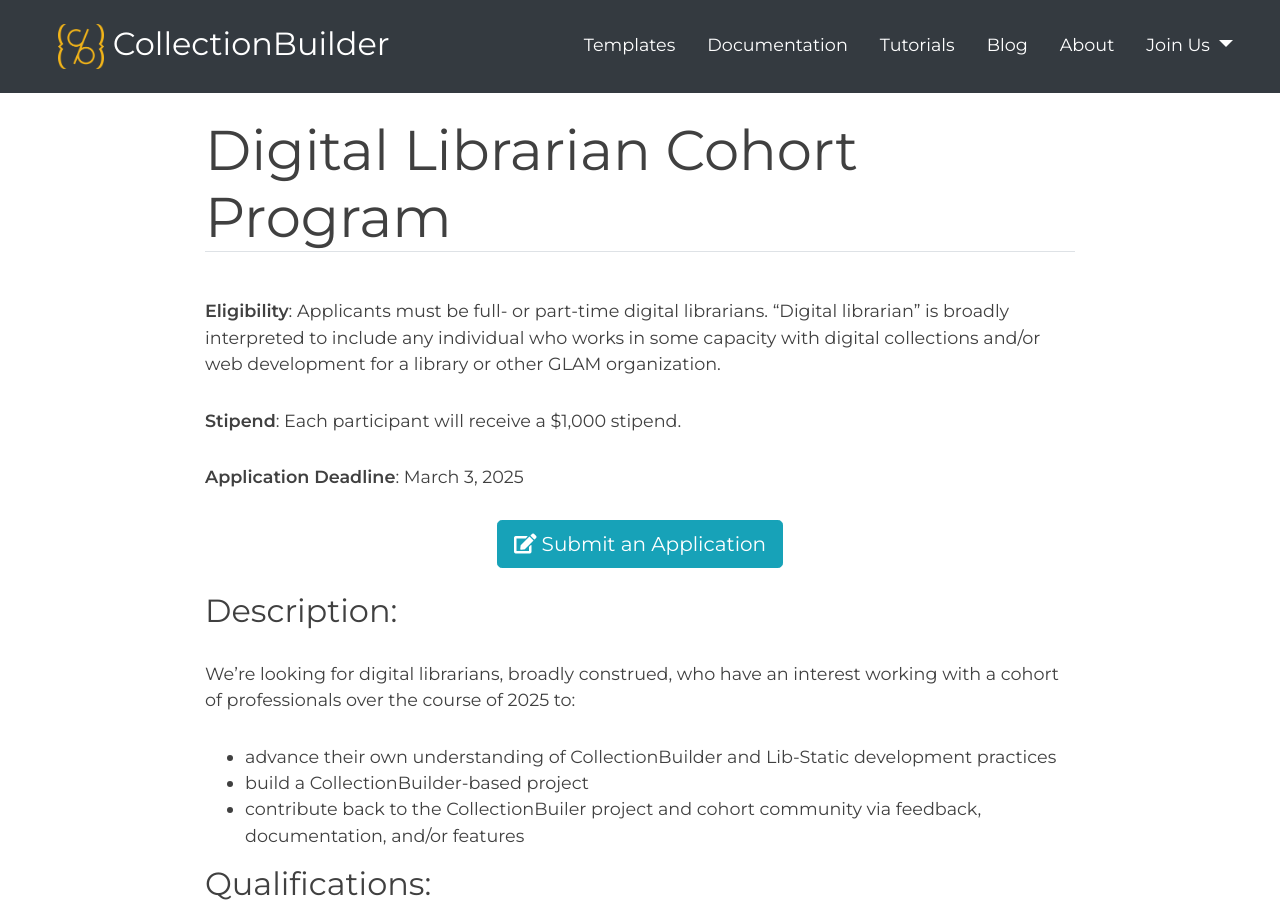
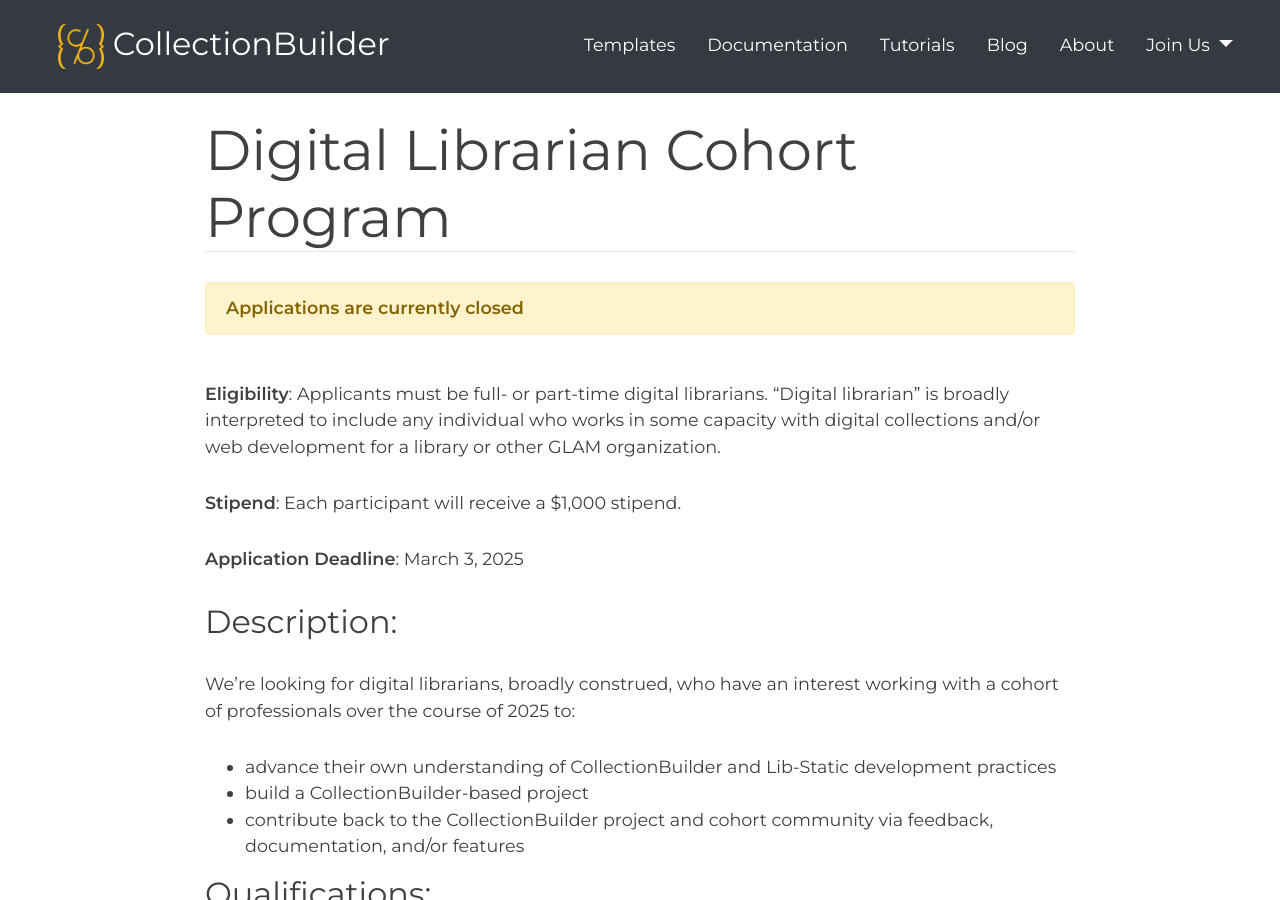
Before and after one commit to CollectionBuilder/collectionbuilder.github.io, a Jekyll site: the page built from pages/community/librarian-incentives.md, in a window 1280 px wide and 900 px high. Built offline with Jekyll 4.4.1, drawn with Linux system fonts in a browser that asks for light colours; comment, search, counter and statistics services are not loaded.

Commit message:
close applications

```diff
--- a/pages/community/librarian-incentives.md
+++ b/pages/community/librarian-incentives.md
@@ -3,6 +3,9 @@
 title: Digital Librarian Cohort Program
 permalink: /community/librarian-incentives.html
 ---
+
+**Applications are currently closed**
+{:.alert .alert-warning}
 
 {:.pt-3}
 **Eligibility**: Applicants must be full- or part-time digital librarians. "Digital librarian" is broadly interpreted to include any individual who works in some capacity with digital collections and/or web development for a library or other GLAM organization.
@@ -11,9 +14,9 @@
 
 **Application Deadline**: March 3, 2025
 
-<div class="text-center">
+<!--<div class="text-center">
     <a href="https://uidaho.co1.qualtrics.com/jfe/form/SV_5dLxvG1ouE8qc0m" class="btn btn-info btn-lg mb-4 mx-1" aria-disabled="true"><span class="fas fa-edit"></span> Submit an Application</a>
-</div>
+</div>-->
 
 ## Description:
 
@@ -21,7 +24,7 @@
 
 - advance their own understanding of CollectionBuilder and Lib-Static development practices
 - build a CollectionBuilder-based project
-- contribute back to the CollectionBuiler project and cohort community via feedback, documentation, and/or features
+- contribute back to the CollectionBuilder project and cohort community via feedback, documentation, and/or features
 
 ## Qualifications:
 
```
Also changed, not shown: pages/community/funded-opportunities.md (+3 -3 lines), pages/community/instructor-incentives.md (+2 -1 lines).
